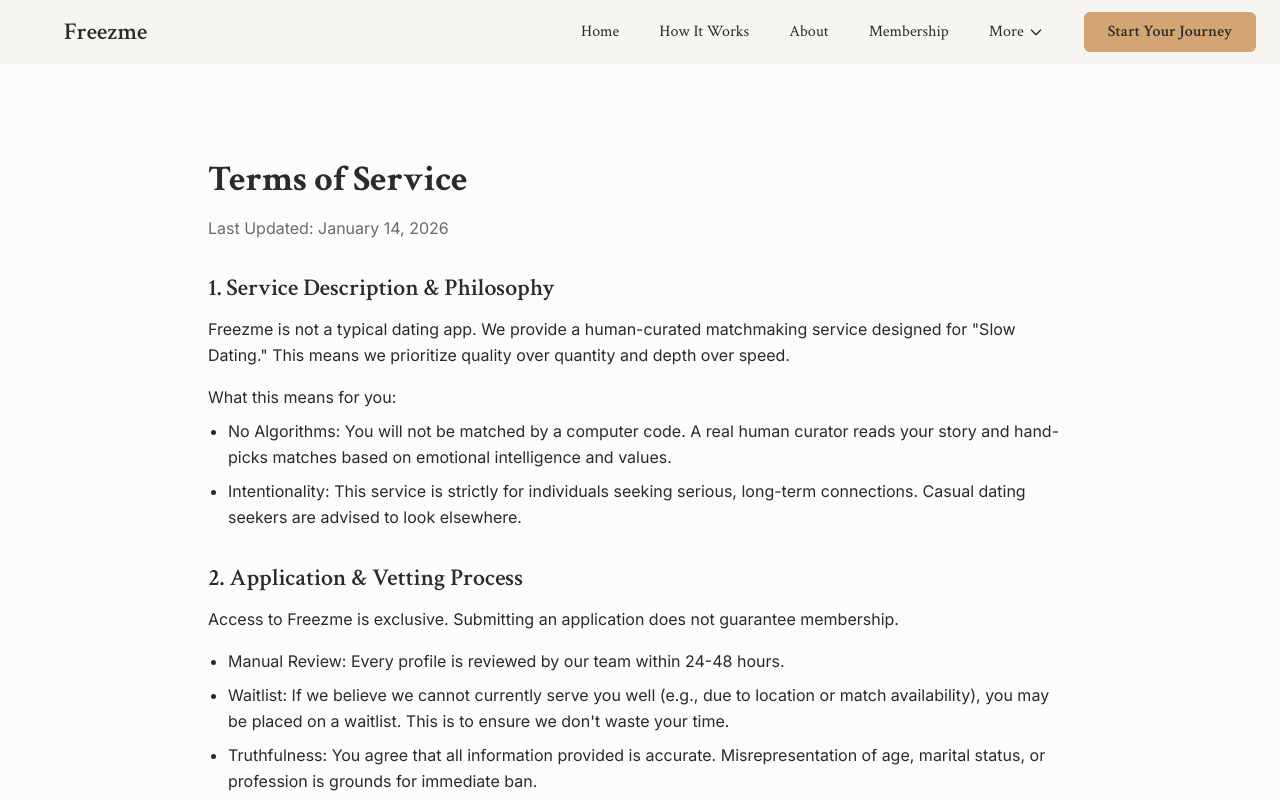
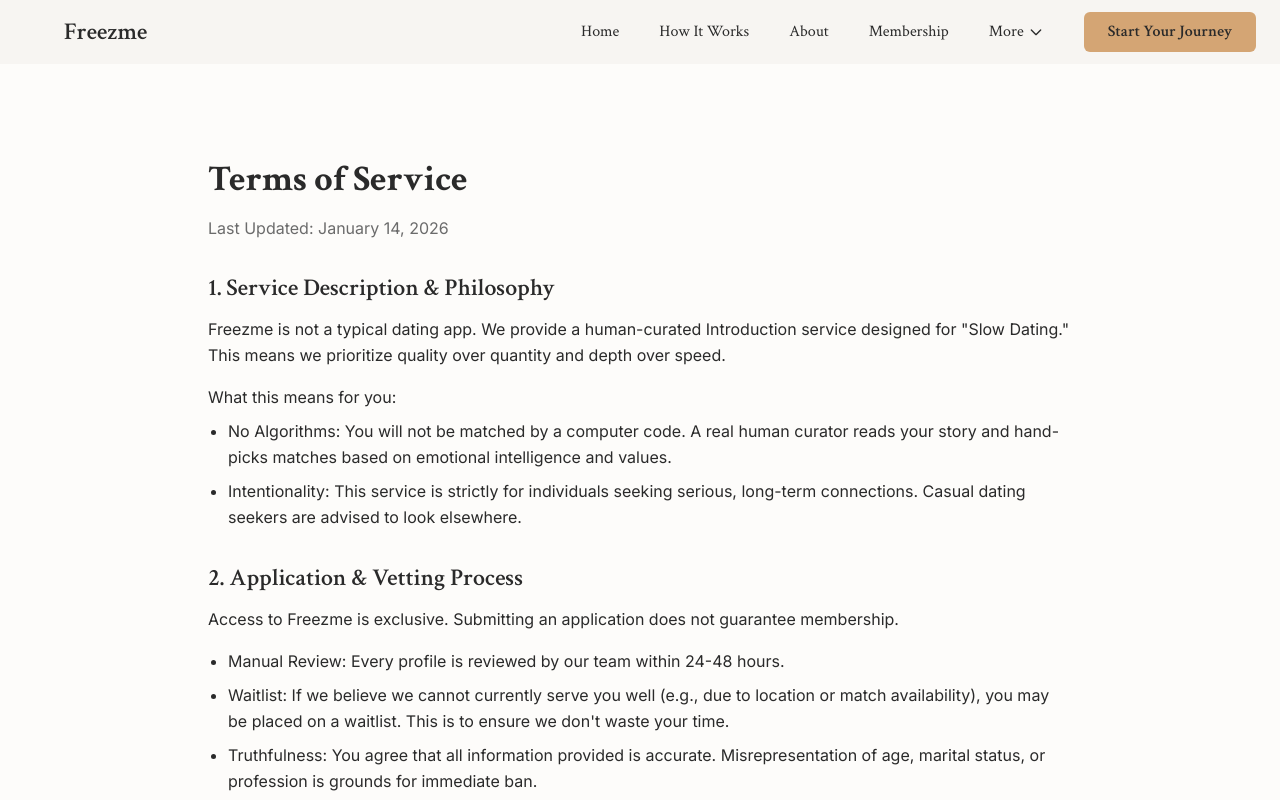
Before and after one commit to Leeshwaan04/freezmelanding, a Next.js app: page /terms in a window 1280 px wide. Shown: the top 800 px of the page. Built offline with nearby package versions, Linux system fonts and the light colour scheme.

Commit message:
fix: Update terminology to 'Introduction service' in Terms

```diff
--- a/src/app/terms/page.tsx
+++ b/src/app/terms/page.tsx
@@ -15,7 +15,7 @@ export default function TermsPage() {
                     <section>
                         <h2 className="font-headline text-2xl font-semibold text-foreground mb-3">1. Service Description & Philosophy</h2>
                         <p className="mb-4">
-                            Freezme is not a typical dating app. We provide a human-curated matchmaking service designed for "Slow Dating." This means we prioritize quality over quantity and depth over speed.
+                            Freezme is not a typical dating app. We provide a human-curated Introduction service designed for "Slow Dating." This means we prioritize quality over quantity and depth over speed.
                         </p>
                         <p>
                             What this means for you:
```
